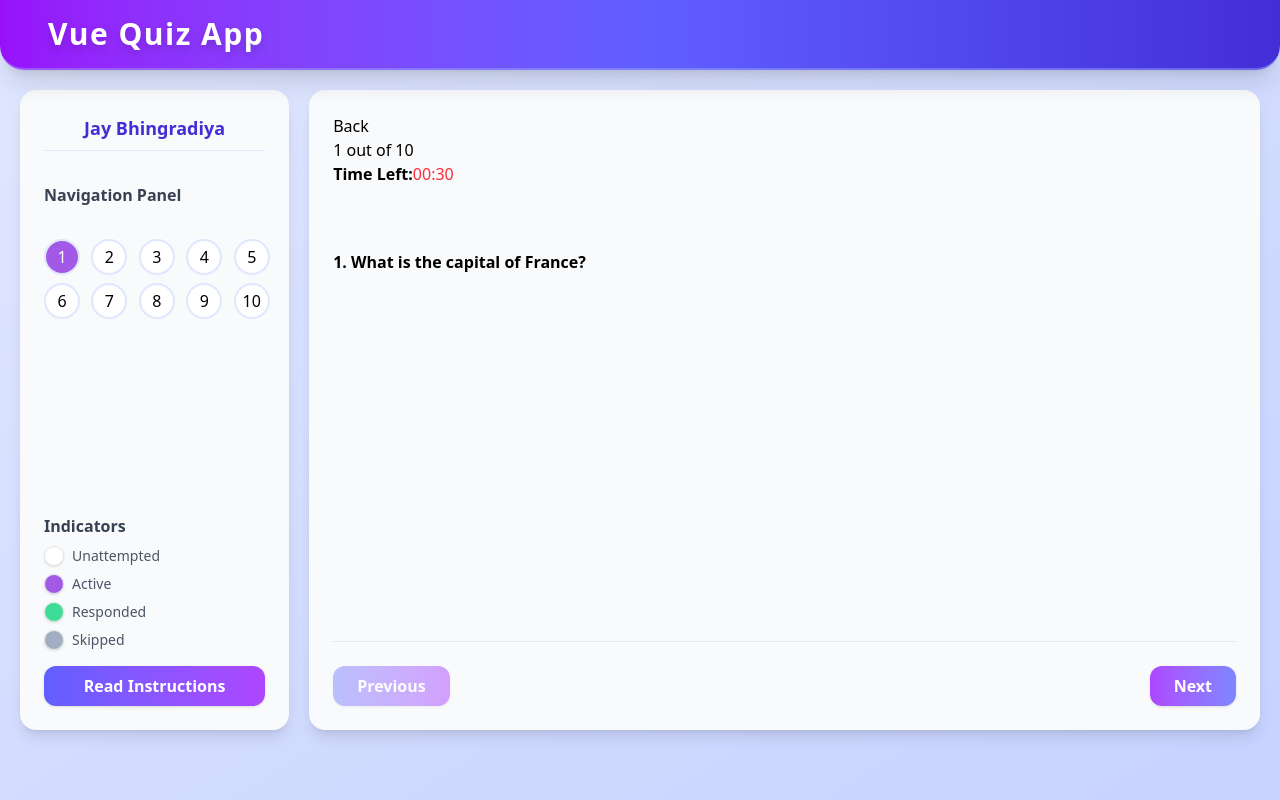
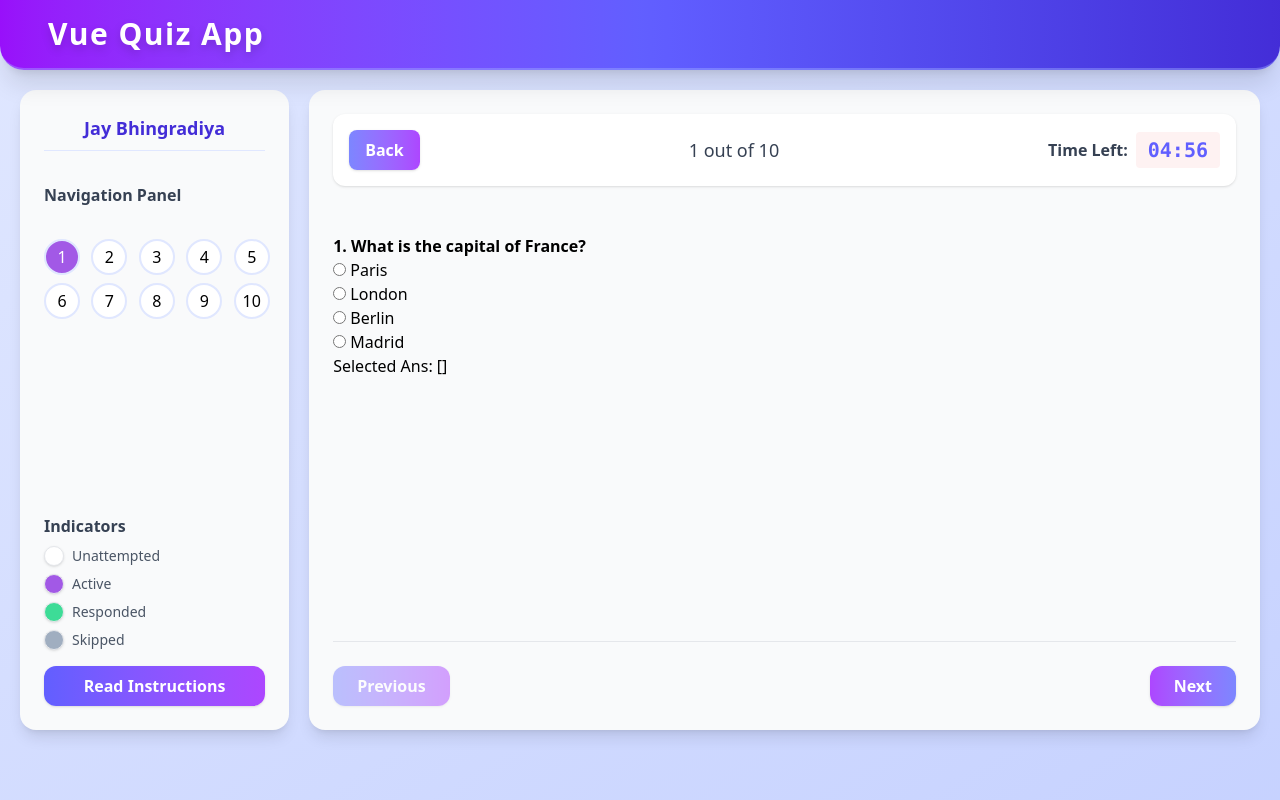
Before and after one commit to jb-7-jay/vue-quiz, a Vue app: page /quiz in a window 1280 px wide. Built offline with nearby package versions, Linux system fonts and the light colour scheme.

Commit message:
Enhance quiz functionality with timer, question resolver, and improved layout

```diff
--- a/src/App.vue
+++ b/src/App.vue
@@ -7,6 +7,7 @@
     <header
       class="h-[70px] flex justify-between items-center bg-gradient-to-r from-purple-600 via-indigo-500 to-indigo-700 text-white px-12 py-5 shadow-xl rounded-b-3xl border-b-2 border-indigo-300/40 backdrop-blur-md transition-all duration-300"
     >
+      <div class="container mx-auto">
         <RouterLink to="/">
           <h1
             class="text-3xl font-black tracking-wider drop-shadow-lg hover:scale-105 hover:text-indigo-100 transition-all duration-300 cursor-pointer select-none"
@@ -14,9 +15,10 @@
             Vue Quiz App
           </h1>
         </RouterLink>
+      </div>
     </header>
 
-    <div class="min-h-[calc(100vh-70px)]">
+    <div class="min-h-[calc(100vh-70px)] container mx-auto">
       <RouterView />
     </div>
   </div>
--- a/src/assets/main.css
+++ b/src/assets/main.css
@@ -1,8 +1 @@
 @import './base.css';
-
-#app {
-  max-width: 1280px;
-  margin: 0 auto;
-  padding: 0;
-  font-weight: normal;
-}
--- a/src/constants/index.ts
+++ b/src/constants/index.ts
@@ -1,4 +1,5 @@
 export const quizTime = 60 * 5 // 5 minutes in seconds
+// export const quizTime = 5 // 5 minutes in seconds
 
 export type QuestionType = 'SingleChoice' | 'MultipleChoice' | 'Boolean'
 
--- a/src/store/useQuizStore.ts
+++ b/src/store/useQuizStore.ts
@@ -1,9 +1,13 @@
-import { QuestionStatus, type Question } from '@/constants'
+import { QuestionStatus, type Question, quizTime } from '@/constants'
 import { defineStore } from 'pinia'
 import { computed, ref } from 'vue'
 
 const useQuizStore = defineStore('quiz', () => {
   const questions = ref<Question[]>([])
+
+  // Store timestamp to calculate quiz duration
+  const quizStartedAt = ref<Date | null>(null)
+  const quizEndAt = ref<Date | null>(null)
 
   const curentQuestionIndex = ref(0)
 
@@ -42,7 +46,32 @@ const useQuizStore = defineStore('quiz', () => {
     questions.value = questionResponse
   }
 
-  return { questions, setQuestions, curentQuestionIndex, onQuestionChange, currentQuestion }
+  // Start quiz: set start and end timestamps
+  const startQuiz = () => {
+    const now = new Date()
+    quizStartedAt.value = now
+    quizEndAt.value = new Date(now.getTime() + quizTime * 1000)
+  }
+
+  // Computed: seconds left
+  const quizTimeLeft = computed(() => {
+    if (!quizEndAt.value) return 0
+    const now = new Date()
+    const diff = Math.floor((quizEndAt.value.getTime() - now.getTime()) / 1000)
+    return diff > 0 ? diff : 0
+  })
+
+  return {
+    questions,
+    setQuestions,
+    curentQuestionIndex,
+    onQuestionChange,
+    currentQuestion,
+    quizStartedAt,
+    quizEndAt,
+    startQuiz,
+    quizTimeLeft,
+  }
 })
 
 export default useQuizStore
--- /dev/null
+++ b/src/views/quiz/QuestionResolver.vue
@@ -0,0 +1,54 @@
+<script setup lang="ts">
+import useQuizStore from '@/store/useQuizStore'
+import { ref } from 'vue'
+
+const quizStore = useQuizStore()
+
+const singleChoiceValue = ref('')
+const multiChoiceValue = ref([])
+</script>
+
+<template>
+  <div>
+    <h4 class="font-semibold">
+      {{ quizStore.curentQuestionIndex + 1 }}. {{ quizStore.currentQuestion?.question }}
+    </h4>
+
+    <div>
+      <div
+        v-show="quizStore.currentQuestion?.questionType === 'SingleChoice'"
+        v-for="option in quizStore.currentQuestion?.options"
+        :key="option.text"
+      >
+        <label>
+          <input
+            type="radio"
+            v-model="singleChoiceValue"
+            :name="option.text"
+            :value="option.text"
+          />
+          {{ option.text }}
+        </label>
+      </div>
+
+      <div
+        v-show="quizStore.currentQuestion?.questionType === 'MultipleChoice'"
+        v-for="option in quizStore.currentQuestion?.options"
+        :key="option.text"
+      >
+        <label>
+          <input
+            type="checkbox"
+            v-model="multiChoiceValue"
+            :value="option.text"
+            name="multieChoice"
+          />
+
+          {{ option.text }}
+        </label>
+      </div>
+    </div>
+
+    <div>Selected Ans: {{ singleChoiceValue }} {{ multiChoiceValue }}</div>
+  </div>
+</template>
--- a/src/views/quiz/QuizHeader.vue
+++ b/src/views/quiz/QuizHeader.vue
@@ -1,25 +1,54 @@
 <script setup lang="ts">
 import useQuizStore from '@/store/useQuizStore'
+import { onMounted, ref } from 'vue'
 import { RouterLink } from 'vue-router'
 
 const quizStore = useQuizStore()
+
+const timer = ref()
+
+const remainingTime = ref(quizStore.quizTimeLeft)
+
+onMounted(() => {
+  timer.value = setInterval(() => {
+    remainingTime.value -= 1
+
+    if (remainingTime.value === -1) {
+      clearInterval(timer.value)
+
+      console.log('Time is up! Ending quiz...')
+    }
+  }, 1000)
+})
+
+function formatTime(seconds: number) {
+  const m = Math.floor(seconds / 60)
+    .toString()
+    .padStart(2, '0')
+  const s = (seconds % 60).toString().padStart(2, '0')
+  return `${m}:${s}`
+}
 </script>
 
 <template>
-  <div>
+  <div class="flex items-center justify-between gap-6 p-4 bg-white rounded-xl shadow mb-4">
     <RouterLink to="/">
-      <button>Back</button>
+      <button
+        class="py-2 px-4 rounded-lg bg-gradient-to-r from-indigo-400 to-purple-500 text-white font-semibold shadow hover:from-indigo-500 hover:to-purple-600 transition-all duration-200"
+      >
+        Back
+      </button>
     </RouterLink>
 
-    <div>
-      {{ quizStore.curentQuestionIndex + 1 }} out of
-      {{ quizStore.questions.length }}
+    <div class="text-lg font-medium text-gray-700">
+      {{ quizStore.curentQuestionIndex + 1 }} out of {{ quizStore.questions.length }}
     </div>
 
-    <div>
-      <!-- Time function -->
-      <span class="font-bold">Time Left:</span>
-      <span class="text-red-500">00:30</span>
+    <div class="flex items-center gap-2">
+      <span class="font-bold text-gray-700">Time Left:</span>
+      <span class="text-xl font-mono font-bold text-indigo-500 bg-red-50 px-3 py-1 rounded">
+        {{ formatTime(remainingTime) }}
+      </span>
     </div>
   </div>
 </template>
--- a/src/views/quiz/QuizView.vue
+++ b/src/views/quiz/QuizView.vue
@@ -7,6 +7,7 @@ import { onMounted } from 'vue'
 import QuizSidePanel from './QuizSidePanel.vue'
 import QuizHeader from './QuizHeader.vue'
 import QuizFooter from './QuizFooter.vue'
+import QuestionResolver from './QuestionResolver.vue'
 
 const quizStore = useQuizStore()
 
@@ -25,6 +26,8 @@ onMounted(async () => {
   }))
 
   quizStore.setQuestions(prepareInitialQuizStates)
+
+  quizStore.startQuiz()
 })
 </script>
 
@@ -36,16 +39,7 @@ onMounted(async () => {
       <div class="flex flex-col gap-8 h-full" v-if="quizStore.questions.length">
         <QuizHeader />
 
-        <!-- Progress Bar -->
-        <div></div>
-
-        <!-- Line Break -->
-        <div>
-          <h4 class="font-semibold">
-            {{ quizStore.curentQuestionIndex + 1 }}. {{ quizStore.currentQuestion?.question }}
-          </h4>
-          <!-- Question container -->
-        </div>
+        <QuestionResolver />
 
         <QuizFooter />
       </div>
```
Lines whose indentation alone changed are shown as unchanged.
